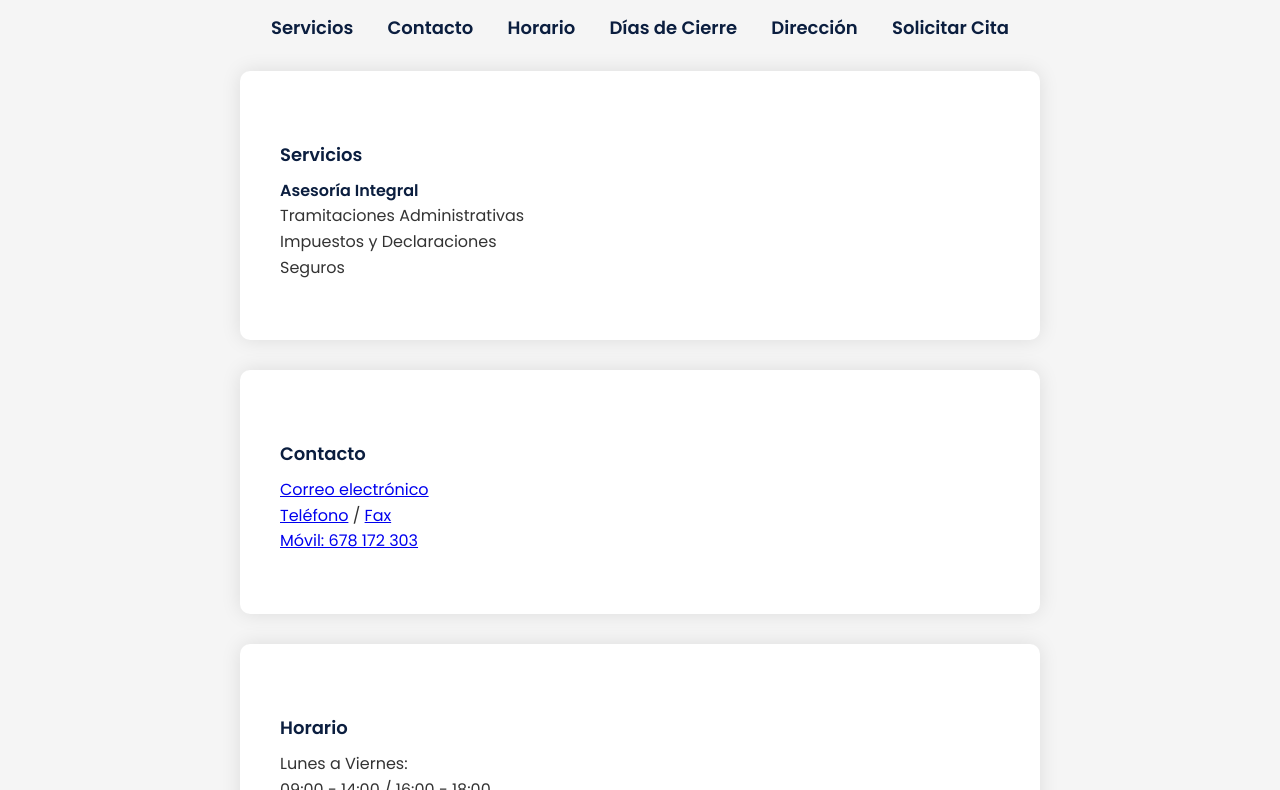
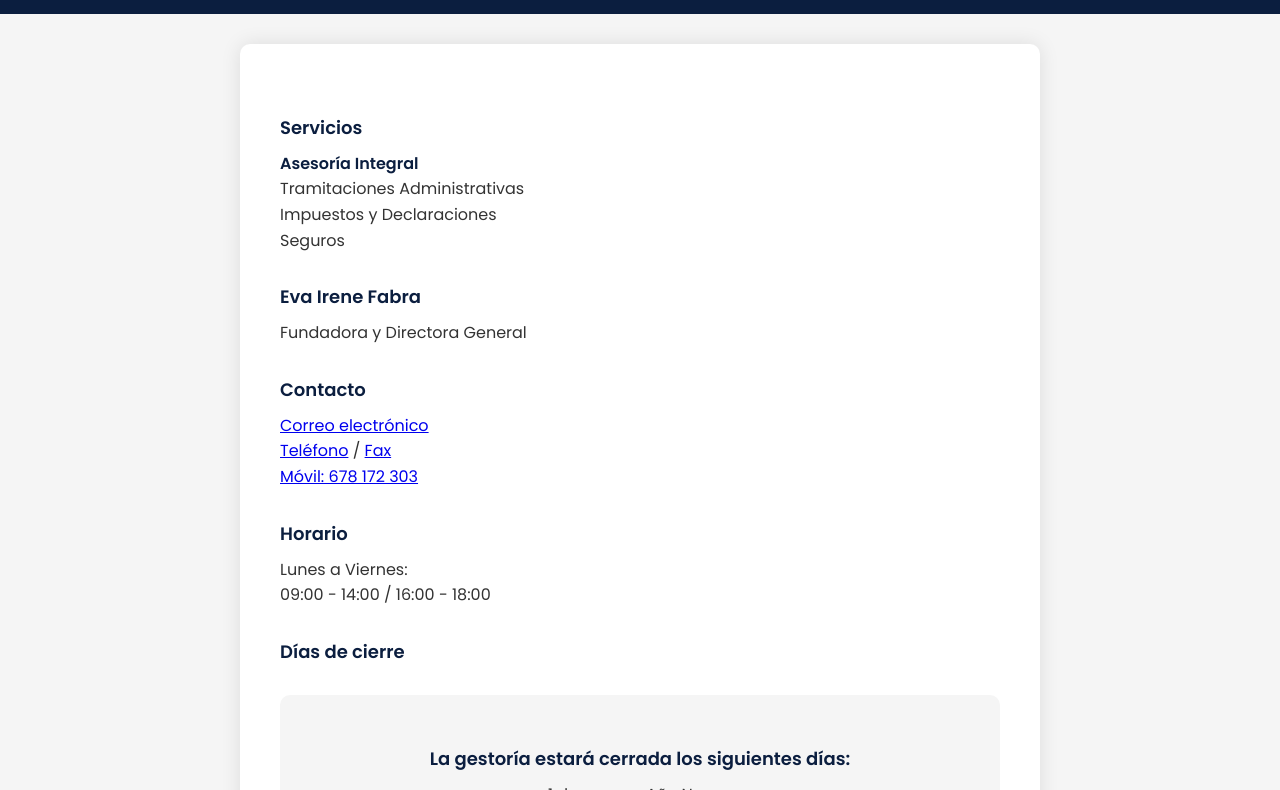
Before and after one commit to evuchi2121/gestoria-numera, a plain HTML site: page index.html in a window 1280 px wide. Shown: the part 208-998 px from the top of the page. Drawn offline with Linux system fonts and the light colour scheme.

Commit message:
Update index.html

```diff
--- a/index.html
+++ b/index.html
@@ -19,11 +19,11 @@
 
     .header {
       background-color: #0B1E3F;
-      padding: 20px 0;
+      text-align: center;
+      padding: 30px 0;
       display: flex;
       justify-content: space-between;
       align-items: center;
-      text-align: center;
     }
 
     .logo {
@@ -35,23 +35,6 @@
     .header-text {
       color: white;
       font-size: 24px;
-    }
-
-    .nav-links {
-      text-align: center;
-      margin-top: 20px;
-    }
-
-    .nav-links a {
-      margin: 0 15px;
-      color: #0B1E3F; /* Azul del encabezado */
-      text-decoration: none;
-      font-weight: bold;
-      font-size: 18px;
-    }
-
-    .nav-links a:hover {
-      text-decoration: underline;
     }
 
     .card {
@@ -77,9 +60,10 @@
     }
 
     strong {
-      color: #0B1E3F;
+      color: #0B1E3F; /* El color de "Tramitaciones Administrativas" */
     }
 
+    /* Formulario de cita */
     .appointment {
       background-color: #0B1E3F;
       color: white;
@@ -118,6 +102,7 @@
       background-color: #e0e0e0;
     }
 
+    /* Calendario */
     .closed-days {
       margin-top: 30px;
       text-align: center;
@@ -163,39 +148,27 @@
     <img src="gestoria-numera-1994.png" alt="Logotipo Gestoría Númera" class="logo"/>
   </div>
 
-  <div class="nav-links">
-    <a href="#servicios">Servicios</a>
-    <a href="#contacto">Contacto</a>
-    <a href="#horario">Horario</a>
-    <a href="#dias-cierre">Días de Cierre</a>
-    <a href="#direccion">Dirección</a>
-    <a href="#cita">Solicitar Cita</a>
-  </div>
-
-  <div class="card" id="servicios">
+  <div class="card">
     <h3>Servicios</h3>
     <p><strong>Asesoría Integral</strong><br>
        Tramitaciones Administrativas<br>
        Impuestos y Declaraciones<br>
        Seguros</p>
-  </div>
 
-  <div class="card" id="contacto">
+    <h3>Eva Irene Fabra</h3>
+    <p>Fundadora y Directora General</p>
+
     <h3>Contacto</h3>
     <p>
       <a href="mailto:gestorianúmera@gmail.com">Correo electrónico</a><br>
       <a href="tel:+34923605202">Teléfono</a> / <a href="tel:+34923605202">Fax</a><br>
       <a href="tel:+349678172303">Móvil: 678 172 303</a>
     </p>
-  </div>
 
-  <div class="card" id="horario">
     <h3>Horario</h3>
     <p>Lunes a Viernes:<br>
        09:00 - 14:00 / 16:00 - 18:00</p>
-  </div>
 
-  <div class="card" id="dias-cierre">
     <h3>Días de cierre</h3>
     <div class="closed-days">
       <h3>La gestoría estará cerrada los siguientes días:</h3>
@@ -210,15 +183,13 @@
          Fiesta de la Magdalena (Castellón)
       </p>
     </div>
-  </div>
 
-  <div class="card" id="direccion">
     <h3>Dirección</h3>
     <p>C/ Escalante nº25 bajo<br>
        12006 Castellón</p>
   </div>
 
-  <div class="appointment" id="cita">
+  <div class="appointment">
     <h2>Solicita tu cita</h2>
     <form action="https://formsubmit.co/gestorianumera@gmail.com" method="POST">
       <input type="text" name="Nombre" placeholder="Tu nombre" required>
```
